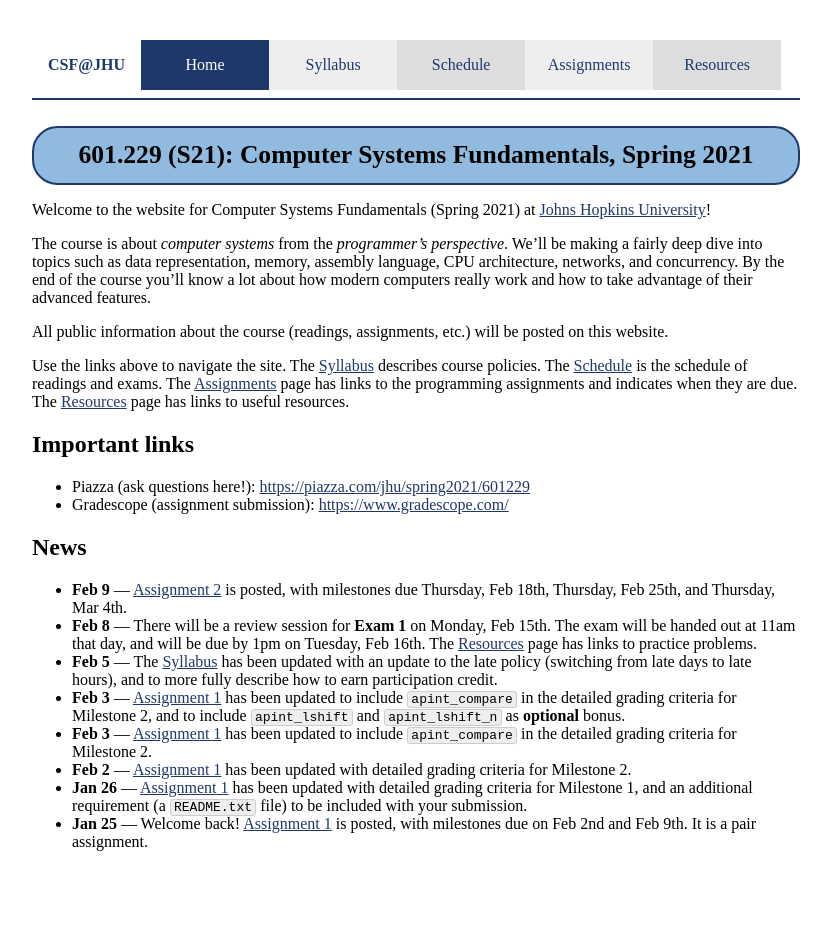
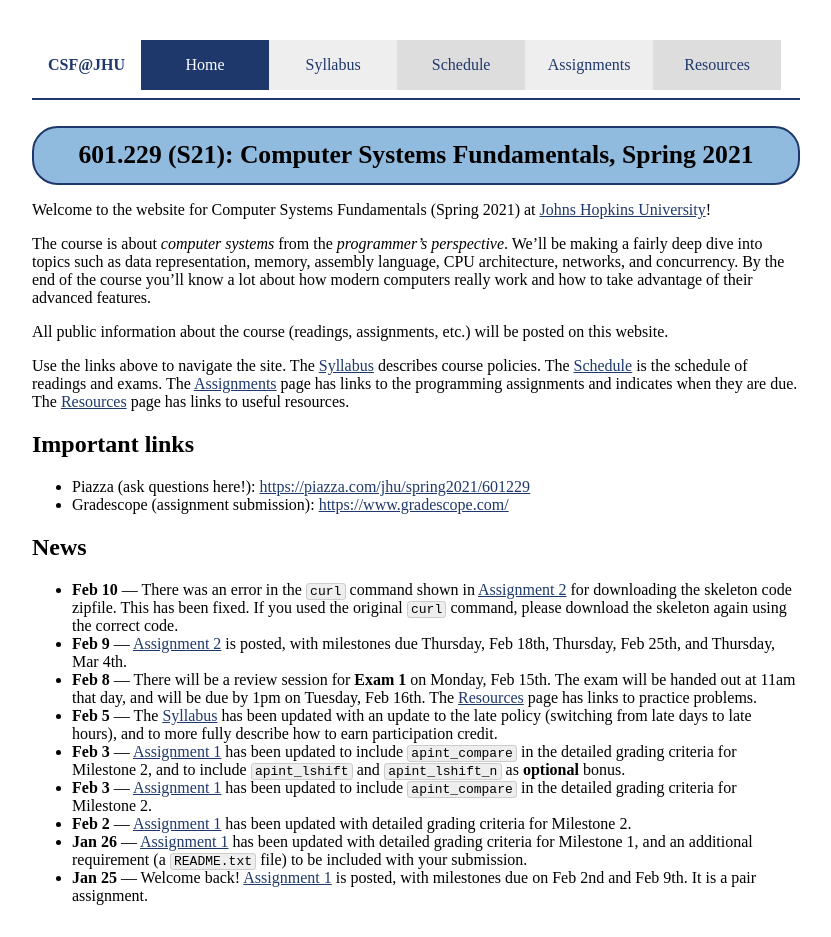
Before and after one commit to jhucsf/spring2021, a Jekyll site: the page built from index.md, in a window 1280 px wide. Shown: the whole page, without its empty margins (224-1055 px from the left). Built offline with Jekyll 4.4.1, drawn with Linux system fonts in a browser that asks for light colours; before the commit the page ends 900 px from its top, so only the background shows below that.

Commit message:
fixed curl command

```diff
--- a/index.md
+++ b/index.md
@@ -19,6 +19,7 @@ Use the links above to navigate the site.  The [Syllabus](syllabus.html) describ
 
 ## News
 
+* **Feb 10** — There was an error in the `curl` command shown in [Assignment 2](assign/assign02.html) for downloading the skeleton code zipfile. This has been fixed. If you used the original `curl` command, please download the skeleton again using the correct code.
 * **Feb 9** — [Assignment 2](assign/assign02.html) is posted, with milestones due Thursday, Feb 18th, Thursday, Feb 25th, and Thursday, Mar 4th.
 * **Feb 8** — There will be a review session for **Exam 1** on Monday, Feb 15th. The exam will be handed out at 11am that day, and will be due by 1pm on Tuesday, Feb 16th. The [Resources](resources.html) page has links to practice problems.
 * **Feb 5** — The [Syllabus](syllabus.html) has been updated with an update to the late policy (switching from late days to late hours), and to more fully describe how to earn participation credit.
```
Also changed, not shown: assign/assign02.md (+3 -1 lines).
